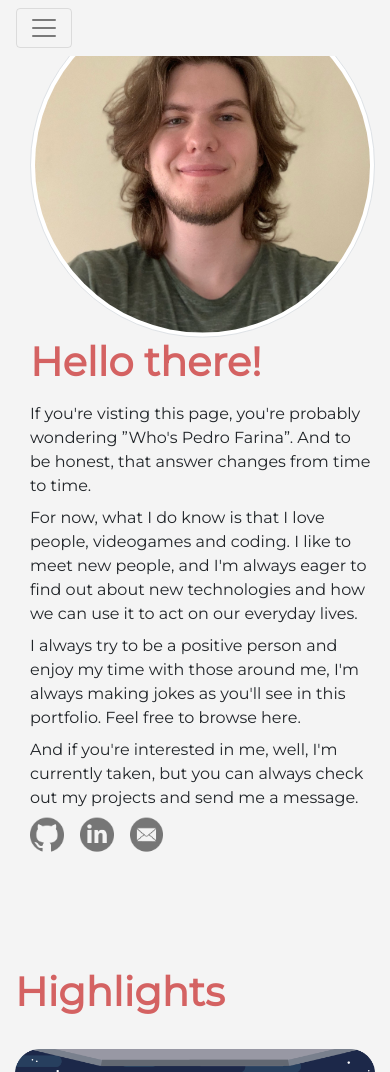
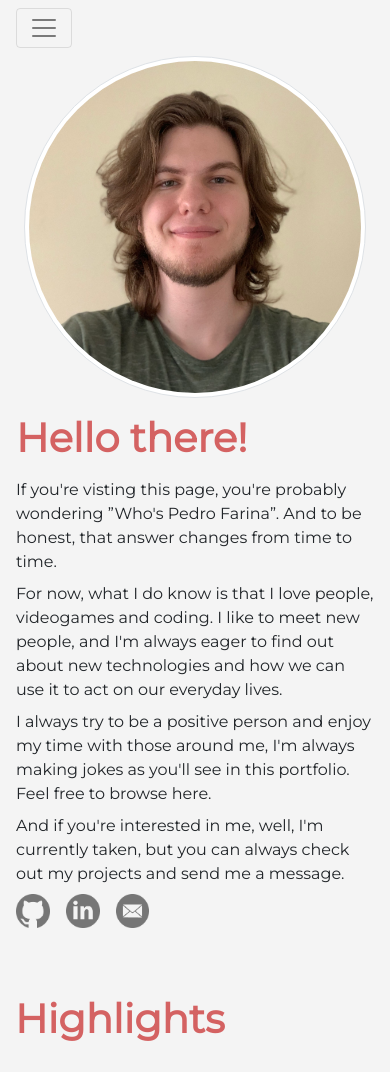
Before and after one commit to PedroFarina/PedroFarina.github.io, a plain HTML site: page index.html in a window 390 px wide. Shown: the top 1072 px of the page. Drawn offline with nearby package versions, Linux system fonts and the light colour scheme.

Commit message:
Fixing mobile view

```diff
--- a/index.html
+++ b/index.html
@@ -44,25 +44,23 @@
         </nav>
 
         <!-- About me -->
-        <section id="intro" class="container">
-            <div class="row align-items-center vertical-center">
-                <div class="col-sm-12 col-md-4">
-                    <img src="./assets/profile.jpeg" alt="Profile picture of Pedro Farina" class="profile img rounded-circle img-thumbnail" width="350vh">
-                </div>
-                <div class="col-sm-12 col-md-8">
-                    <h1 class="mb-3">Hello there!</h1>
-                    <p class="mb-2">If you're visting this page, you're probably wondering ”Who's Pedro Farina”. And to be honest, that answer changes from time to time.</p>
-                    <p class="mb-2">For now, what I do know is that I love people, videogames and coding. I like to meet new people, and I'm always eager to find out about new technologies and how we can use it to act on our everyday lives.</p>
-                    <p class="mb-2">I always try to be a positive person and enjoy my time with those around me, I'm always making jokes as you'll see in this portfolio. Feel free to browse here.</p>
-                    <p class="mb-2">And if you're interested in me, well, I'm currently taken, but you can always check out my projects and send me a message.</p>
-                    <div>
-                        <a href="https://github.com/PedroFarina" target="_blank"><img src="./assets/Github.png"  class="img-link float-left"></a>
-                        <a href="https://www.linkedin.com/in/pedro-farina-299841170" target="_blank"><img src="./assets/LinkedIN.png"  class="img-link spacing float-left"></a>
-                        <a href="mailto:pedrogfarina@gmail.com" target="_blank" class="clear"><img src="./assets/Email.png"  class="img-link spacing float-left"></a>
-                    </div>
+        <div class="row align-items-center min-vh-100">
+            <div class="col-sm-11 col-md-4 mx-4 mb-3">
+                <img src="./assets/profile.jpeg" alt="Profile picture of Pedro Farina" class="profile rounded-circle img-thumbnail">
+            </div>
+            <div class="col-sm-11 col-md-7">
+                <h1 class="mb-3 px-3">Hello there!</h1>
+                <p class="mb-2 px-3">If you're visting this page, you're probably wondering ”Who's Pedro Farina”. And to be honest, that answer changes from time to time.</p>
+                <p class="mb-2 px-3">For now, what I do know is that I love people, videogames and coding. I like to meet new people, and I'm always eager to find out about new technologies and how we can use it to act on our everyday lives.</p>
+                <p class="mb-2 px-3">I always try to be a positive person and enjoy my time with those around me, I'm always making jokes as you'll see in this portfolio. Feel free to browse here.</p>
+                <p class="mb-2 px-3">And if you're interested in me, well, I'm currently taken, but you can always check out my projects and send me a message.</p>
+                <div class="px-3">
+                    <a href="https://github.com/PedroFarina" target="_blank"><img src="./assets/Github.png"  class="img-link float-left"></a>
+                    <a href="https://www.linkedin.com/in/pedro-farina-299841170" target="_blank"><img src="./assets/LinkedIN.png"  class="img-link spacing float-left"></a>
+                    <a href="mailto:pedrogfarina@gmail.com" target="_blank" class="clear"><img src="./assets/Email.png"  class="img-link spacing float-left"></a>
                 </div>
             </div>
-        </section>
+        </div>
 
         <!-- Highlights -->
         <section id="highlights" class="container">
--- a/javascript/common functions.js
+++ b/javascript/common functions.js
@@ -1,9 +1,9 @@
-function createTitle(highlight, extraClasses) {
+function createTitle(highlight, extraClasses, tag = "h2") {
     var className = "mb-3"
     if (!!extraClasses) {
         className += " " + extraClasses
     }
-    const text = createCustomElement("h2", className);
+    const text = createCustomElement(tag, className);
     text.innerHTML = highlight.name;
     return text
 }
--- a/javascript/data.js
+++ b/javascript/data.js
@@ -141,6 +141,7 @@ const projects = [
         subtitle: "A cool portfolio.",
         description: "Front-end project to show myself for you and other people. Pixel art by: Teguh Andi Raharjo.",
         technologies: "HTML, CSS, JavaScript, Bootstrap.",
+        gitHubLink: "https://github.com/PedroFarina/pedrofarina.github.io",
         imagePath: "./assets/PedroPixelArt.png"
     }
 ];
--- a/javascript/projects.js
+++ b/javascript/projects.js
@@ -20,7 +20,7 @@ function createProjectsCards(project, row) {
 
     const titleSubtitleDiv = createCustomElement("div", "col-8")
     const subtitle = createSubtitle(project);
-    const title = createTitle(project, "col-9 noPadding");
+    const title = createTitle(project, "col-9 noPadding", "h3");
 
     imageTextDiv.appendChild(image);
     titleSubtitleDiv.appendChild(title);
--- a/style.css
+++ b/style.css
@@ -1,6 +1,6 @@
 :root {
-    --h1: #D46262;
-    --h2: black;
+    --title: #D46262;
+    --miniTitle: black;
     --activeColor: white;
     --backgroundActiveColor: #D46262;
     --background: #F4F4F4;
@@ -16,22 +16,21 @@ body {
 h1 {
     font-style: bold;
     font-weight: 600;
-    color: var(--h1);
+    color: var(--title);
 }
 
 h2 {
     font-style: bold;
     font-family: Nunito Sans;
     font-weight: 400;
-    color: var(--h2)
+    color: var(--miniTitle)
 }
 
-.clear {
-    clear: both;
-}
-
-.inline {
-    display: inline;
+h3 {
+    font-style: bold;
+    font-family: Nunito Sans;
+    font-weight: 400;
+    color: var(--miniTitle)
 }
 
 .height100 {
@@ -44,10 +43,6 @@ h2 {
 
 .noPadding {
     padding: 0 !important;
-}
-
-#intro {
-    height: 100vh;
 }
 
 .active {
@@ -97,6 +92,6 @@ h2 {
 }
 
 .card {
-    background-color: #FFFFFF;
+    background-color: var(--backgroundCard);
     border-radius: 20px;
 }
```
